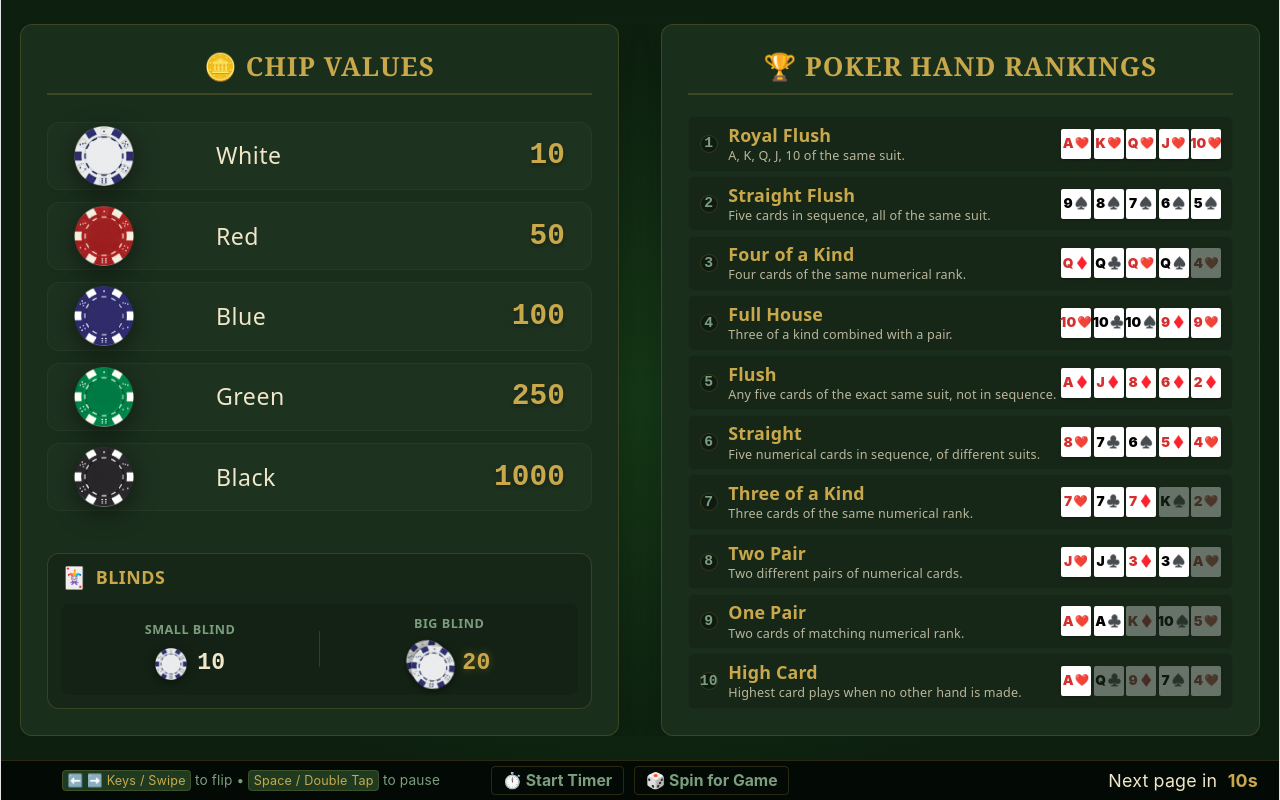
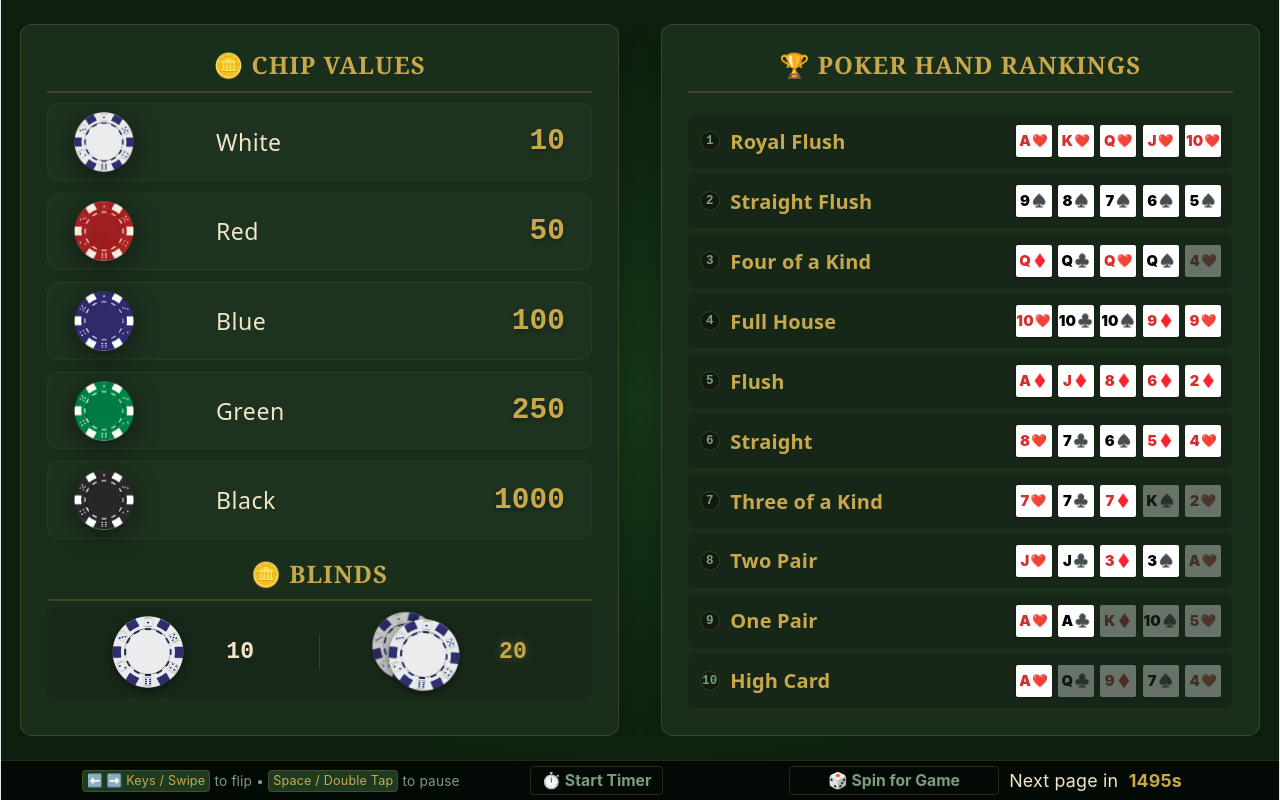
Before and after one commit to TrevorDKelly/poker_night, a Vue app: page / in a window 1280 px wide. Built offline with nearby package versions, Linux system fonts and the light colour scheme.

Commit message:
responsive for tablet

```diff
--- a/src/components/FooterBar.vue
+++ b/src/components/FooterBar.vue
@@ -18,10 +18,10 @@
       <template v-else>
         <span class="paused-badge">Paused</span>
         <span v-if="autoResumeMsRemaining > 0" class="auto-resume-info">
-          (Auto-resuming in {{ autoResumeSecondsRemaining }}s)
+          ({{ autoResumeSecondsRemaining }}s)
         </span>
         <button @click.stop="$emit('restart')" class="resume-btn">
-          ▶ Restart Now
+          ▶
         </button>
       </template>
     </div>
@@ -94,6 +94,7 @@ footer {
   font-size: 0.75rem;
   font-family: -apple-system, BlinkMacSystemFont, "Segoe UI", Roboto, sans-serif;
   transition: all 0.2s;
+  flex: 0.75;
 }
 
 .spinner-btn:hover {
@@ -106,7 +107,7 @@ footer {
   font-size: 0.65rem;
   color: var(--textMuted);
   font-family: -apple-system, BlinkMacSystemFont, "Segoe UI", Roboto, sans-serif;
-  flex: 1;
+  flex: 2;
 }
 
 .keys {
@@ -121,7 +122,7 @@ footer {
 .status-indicator {
   display: flex;
   flex: 1;
-  justify-content: right;
+  justify-content: left;
   align-items: center;
   gap: 0.5rem;
   font-size: 0.85rem;
--- a/src/components/LeaderboardList.vue
+++ b/src/components/LeaderboardList.vue
@@ -57,7 +57,7 @@ defineProps({
   min-height: 0;
 }
 .list-title {
-  font-size: 0.85rem;
+  font-size: clamp(0.75rem, 1.5vh, 3rem);
   font-weight: bold;
   color: var(--highlight, #c9a84c);
   text-transform: uppercase;
@@ -75,9 +75,11 @@ defineProps({
 }
 
 .board-row {
-  padding: 0.45rem 0.75rem;
-  font-size: 0.95rem;
+  padding: clamp(0.3rem, 1vh, 3rem) 0.75rem;
+  font-size: clamp(0.8rem, 1.6vh, 3rem);
   color: var(--textPrimary, #f0e6c8);
+  display: flex;
+  align-items: center;
 }
 
 .board-row:hover {
@@ -104,38 +106,34 @@ defineProps({
 }
 
 .col-rank {
-  width: 2rem;
-  flex-shrink: 0;
-  text-align: center;
-  font-size: 1rem;
+  width: 30px;
+  text-align: left;
+  font-size: clamp(0.8rem, 1.6vw, 1rem);
 }
 
 .rank-num {
-  font-size: 0.85rem;
-  color: var(--textMuted, #7a9e7e);
+  font-size: 0.75rem;
+  color: var(--textMuted);
 }
 
 .col-name {
   flex-grow: 1;
   font-weight: 500;
+  text-align: left;
 }
 
 .col-net {
-  min-width: 5rem;
-  text-align: right;
   font-weight: bold;
-  font-family: monospace;
-  font-size: 1rem;
 }
 
 .positive {
-  color: #5dca6e;
+  color: var(--positive, #4caf50);
 }
 
 .negative-label {
-  color: var(--textMuted, #7a9e7e);
+  font-size: 0.9em;
   font-style: italic;
+  opacity: 0.5;
   font-weight: normal;
-  font-size: 0.85rem;
 }
 </style>
--- a/src/components/flipper_pages/NetChart.vue
+++ b/src/components/NetChart.vue
@@ -83,7 +83,7 @@
 
 <script setup>
 import { computed } from 'vue'
-import { GRAPH_TIMEPOINT_COUNT } from '../../config/constants'
+import { GRAPH_TIMEPOINT_COUNT } from '../config/constants'
 
 const props = defineProps({
   transactions: {
@@ -285,17 +285,17 @@ const formatDate = (dateStr) => {
   display: flex;
   flex-direction: column;
   justify-content: start;
-  gap: 0.15rem; /* Reduced gap */
-  padding-right: 0.25rem; /* Reduced padding */
+  gap: 0.15rem;
+  padding-right: 0.25rem;
   min-width: 40px;
-  max-width: 60px; /* Added max-width */
+  max-width: 100px;
 }
 
 .legend-item {
   display: flex;
   align-items: center;
   gap: 0.25rem; /* Reduced gap */
-  font-size: 0.65rem; /* Reduced font size */
+  font-size: clamp(0.3rem, 1.5vh, 3rem);
   color: var(--textPrimary, #f0e6c8);
 }
 
@@ -324,7 +324,6 @@ const formatDate = (dateStr) => {
 .chart-svg {
   width: 100%;
   height: auto;
-  max-height: 145px;
 }
 
 .grid-lines line {
--- a/src/components/Timer.vue
+++ b/src/components/Timer.vue
@@ -111,6 +111,7 @@ onUnmounted(() => {
   gap: 0.5rem;
   font-size: 0.85rem;
   font-family: -apple-system, BlinkMacSystemFont, "Segoe UI", Roboto, sans-serif;
+  flex:1
 }
 
 .timer-countdown {
--- a/src/components/flipper_pages/ChipValues.vue
+++ b/src/components/flipper_pages/ChipValues.vue
@@ -1,5 +1,6 @@
 <template>
   <div class="flipper-panel">
+    <div class="chip-values-section">
       <div class="panel-header">
         <h2 class="panel-title">🪙 Chip Values</h2>
       </div>
@@ -16,36 +17,30 @@
           </div>
         </div>
       </div>
+    </div>
 
-    <div class="blinds-card">
-      <div class="blinds-card-header">
-        <span class="card-icon">🃏</span>
-        <h3 class="card-title">Blinds</h3>
+    <div class="blinds-section">
+      <div class="panel-header">
+        <h2 class="panel-title">🪙 Blinds</h2>
       </div>
       <div class="blinds-display-row">
-        <div class="blind-slot-vertical">
-          <span class="blind-name-top">Small Blind</span>
-          <div class="blind-bottom">
+        <div class="blind-slot">
           <div class="chip-image-container">
             <img :src="whiteChip" class="single-chip" alt="White Chip" />
           </div>
           <span class="blind-amt">10</span>
-          </div>
         </div>
 
         <div class="blinds-sep">
           <span class="sep-line-full"></span>
         </div>
 
-        <div class="blind-slot-vertical">
-          <span class="blind-name-top">Big Blind</span>
-          <div class="blind-bottom">
+        <div class="blind-slot">
           <div class="chip-image-container double-stack">
             <img :src="whiteChip" class="stack-chip chip-back" alt="White Chip" />
             <img :src="whiteChip" class="stack-chip chip-front" alt="White Chip" />
           </div>
           <span class="blind-amt highlight">20</span>
-          </div>
         </div>
       </div>
     </div>
@@ -69,6 +64,25 @@ const chips = [
 </script>
 
 <style scoped>
+.flipper-panel {
+  display: flex;
+  flex-direction: column;
+  height: 100%;
+}
+
+.chip-values-section {
+  flex: 0 0 75%;
+  display: flex;
+  flex-direction: column;
+  min-height: 0;
+}
+
+.blinds-section {
+  flex: 0 0 25%;
+  display: flex;
+  flex-direction: column;
+}
+
 .chips-container {
   display: flex;
   flex-direction: column;
@@ -154,34 +168,6 @@ const chips = [
   text-shadow: 0 2px 4px rgba(0, 0, 0, 0.3);
 }
 
-.blinds-card {
-  margin-top: 1rem;
-  background: rgba(0, 0, 0, 0.15);
-  border: 1px solid var(--borderSubtle, rgba(201, 168, 76, 0.15));
-  border-radius: 12px;
-  padding: clamp(0.6rem, 1.4vh, 0.9rem);
-}
-
-.blinds-card-header {
-  display: flex;
-  align-items: center;
-  gap: 0.4rem;
-  margin-bottom: 0.75rem;
-}
-
-.card-icon {
-  font-size: 1rem;
-}
-
-.card-title {
-  font-size: 0.85rem;
-  font-weight: bold;
-  color: var(--highlight, #c9a84c);
-  text-transform: uppercase;
-  letter-spacing: 0.5px;
-  margin: 0;
-}
-
 .blinds-display-row {
   display: flex;
   align-items: center;
@@ -192,43 +178,28 @@ const chips = [
   padding: clamp(0.35rem, 1.2vh, 0.75rem) 0.5rem;
 }
 
-.blind-slot-vertical {
-  display: flex;
-  flex-direction: column;
-  align-items: center;
-  gap: 0.35rem;
-  flex: 1;
-}
-
-.blind-name-top {
-  font-size: clamp(0.6rem, 1.2vh, 0.75rem);
-  color: var(--textMuted, #7a9e7e);
-  text-transform: uppercase;
-  letter-spacing: 0.5px;
-  font-weight: bold;
-}
-
-.blind-bottom {
+.blind-slot {
   display: flex;
   flex-direction: row;
   align-items: center;
-  justify-content: flex-start;
-  gap: 0.5rem;
+  justify-content: center;
+  gap: 2rem;
+  flex: 1;
 }
 
 .chip-image-container {
   display: flex;
   align-items: center;
   justify-content: center;
-  width: clamp(24px, 4vh, 32px);
-  height: clamp(24px, 4vh, 32px);
+  width: clamp(30px, 9vh, 80px);
+  height: clamp(30px, 9vh, 80px);
   flex-shrink: 0;
 }
 
 .chip-image-container.double-stack {
   position: relative;
-  width: clamp(34px, 5.5vh, 46px);
-  height: clamp(34px, 5.5vh, 46px);
+  width: clamp(30px, 9vh, 80px);
+  height: clamp(30px, 9vh, 80px);
 }
 
 .single-chip,
@@ -244,7 +215,7 @@ const chips = [
 }
 
 .chip-back {
-  transform: translate(-3px, -3px) rotate(-15deg) scale(0.95);
+  transform: translate(-15px, -6px) rotate(-15deg) scale(0.95);
   filter: drop-shadow(0 1px 2px rgba(0, 0, 0, 0.6)) brightness(0.85);
 }
 
--- a/src/components/flipper_pages/HandValues.vue
+++ b/src/components/flipper_pages/HandValues.vue
@@ -8,12 +8,7 @@
       <div v-for="hand in hands" :key="hand.name" class="hand-row panel-row">
         <!-- Rank -->
         <span class="rank panel-row-number">{{ hand.rank }}</span>
-
-        <!-- Name and Description -->
-        <div class="hand-meta">
-          <span class="hand-name">{{ hand.name }}</span>
-          <p class="description">{{ hand.description }}</p>
-        </div>
+        <span class="hand-name">{{ hand.name }}</span>
 
         <!-- Cards on the right -->
         <div class="hand-cards">
@@ -36,7 +31,6 @@ const hands = [
   {
     rank: 1,
     name: 'Royal Flush',
-    description: 'A, K, Q, J, 10 of the same suit.',
     cards: [
       { value: 'A', suit: '❤️' },
       { value: 'K', suit: '❤️' },
@@ -48,7 +42,6 @@ const hands = [
   {
     rank: 2,
     name: 'Straight Flush',
-    description: 'Five cards in sequence, all of the same suit.',
     cards: [
       { value: '9', suit: '♠️' },
       { value: '8', suit: '♠️' },
@@ -60,7 +53,6 @@ const hands = [
   {
     rank: 3,
     name: 'Four of a Kind',
-    description: 'Four cards of the same numerical rank.',
     cards: [
       { value: 'Q', suit: '♦️' },
       { value: 'Q', suit: '♣️' },
@@ -72,7 +64,6 @@ const hands = [
   {
     rank: 4,
     name: 'Full House',
-    description: 'Three of a kind combined with a pair.',
     cards: [
       { value: '10', suit: '❤️' },
       { value: '10', suit: '♣️' },
@@ -84,7 +75,6 @@ const hands = [
   {
     rank: 5,
     name: 'Flush',
-    description: 'Any five cards of the exact same suit, not in sequence.',
     cards: [
       { value: 'A', suit: '♦️' },
       { value: 'J', suit: '♦️' },
@@ -96,7 +86,6 @@ const hands = [
   {
     rank: 6,
     name: 'Straight',
-    description: 'Five numerical cards in sequence, of different suits.',
     cards: [
       { value: '8', suit: '❤️' },
       { value: '7', suit: '♣️' },
@@ -108,7 +97,6 @@ const hands = [
   {
     rank: 7,
     name: 'Three of a Kind',
-    description: 'Three cards of the same numerical rank.',
     cards: [
       { value: '7', suit: '❤️' },
       { value: '7', suit: '♣️' },
@@ -120,7 +108,6 @@ const hands = [
   {
     rank: 8,
     name: 'Two Pair',
-    description: 'Two different pairs of numerical cards.',
     cards: [
       { value: 'J', suit: '❤️' },
       { value: 'J', suit: '♣️' },
@@ -132,7 +119,6 @@ const hands = [
   {
     rank: 9,
     name: 'One Pair',
-    description: 'Two cards of matching numerical rank.',
     cards: [
       { value: 'A', suit: '❤️' },
       { value: 'A', suit: '♣️' },
@@ -144,7 +130,6 @@ const hands = [
   {
     rank: 10,
     name: 'High Card',
-    description: 'Highest card plays when no other hand is made.',
     cards: [
       { value: 'A', suit: '❤️' },
       { value: 'Q', suit: '♣️', filler: true },
@@ -204,43 +189,34 @@ const hands = [
 }
 
 .rank {
-  font-size: 0.7rem;
-  width: 16px;
-  height: 16px;
+  font-size: clamp(0.6rem, 1vh, 3rem);
+  width: 2.25vh;
+  height: 2.25vh;
 }
 
 .hand-name {
-  font-size: 0.85rem;
+  flex: 1;
+  text-align: left;
+  font-size: clamp(0.75rem, 2.5vh, 5rem);
   font-weight: bold;
   color: var(--highlight, #c9a84c);
   white-space: nowrap;
-  overflow: hidden;
-  text-overflow: ellipsis;
-}
-
-.description {
-  margin: 0;
-  font-size: 0.68rem;
-  color: var(--textPrimary, #f0e6c8);
-  opacity: 0.75;
-  white-space: nowrap;
-  overflow: hidden;
-  text-overflow: ellipsis;
-  line-height: 1.1;
 }
 
 .hand-cards {
   display: flex;
-  gap: 0.12rem;
+  justify-content: flex-end;
+  gap: clamp(0.1rem, 0.5vw, 2rem);
   flex-shrink: 0;
+  flex:1
 }
 
 .card {
   background: #ffffff;
   color: #000000;
   border-radius: 2px;
-  width: 36px;
-  height: 32px;
+  width: clamp(30px, 8vw, 36px);
+  height: clamp(30px, 8vw, 32px);
   box-sizing: border-box;
   display: flex;
   flex-direction: row;
@@ -252,13 +228,13 @@ const hands = [
 }
 
 .card-val {
-  font-size: 0.7rem;
+  font-size: clamp(0.65rem, 1.4vw, 0.7rem);
   font-weight: 900;
   line-height: 1;
 }
 
 .card .suit {
-  font-size: 0.6rem;
+  font-size: clamp(0.55rem, 1.2vw, 0.6rem);
   line-height: 1;
 }
 
@@ -271,13 +247,9 @@ const hands = [
   filter: grayscale(0.5);
 }
 
-@media (max-height: 800px) {
-  .card {
-    width: 30px;
-    height: 30px;
+@media (max-width: 768px) {
+  .hand-row {
+    padding: 0.2rem 0.4rem;
   }
-  .card-val { font-size: 0.65rem; }
-  .card .suit { font-size: 0.55rem; }
-  .description { font-size: 0.6rem; }
 }
 </style>
--- a/src/components/flipper_pages/HouseRules.vue
+++ b/src/components/flipper_pages/HouseRules.vue
@@ -64,7 +64,7 @@ const { quadPotValue } = useQuadPot()
   justify-content: flex-start;
   align-items: center;
   gap: 0.75rem;
-  font-size: 0.8rem;
+  font-size: clamp(0.7rem, 1.75vh, 4rem);
 }
 
 .info-label {
@@ -101,10 +101,10 @@ const { quadPotValue } = useQuadPot()
 }
 
 .rule-row {
-  padding: 0.2rem 0.75rem;
+  padding: clamp(0.3rem, 1vh, 2rem) 0.75rem;
   display: flex;
   gap: 0.5rem;
-  align-items: flex-start;
+  align-items: center;
   border-bottom: 1px solid rgba(255, 255, 255, 0.05);
   transition: background-color 0.2s ease;
   justify-content: flex-start;
@@ -119,7 +119,7 @@ const { quadPotValue } = useQuadPot()
 }
 
 .rule-number {
-  font-size: 0.75rem;
+  font-size: clamp(0.65rem, 1.3vw, 0.75rem);
   font-weight: bold;
   color: var(--highlight, #c9a84c);
   min-width: 24px;
@@ -140,13 +140,13 @@ const { quadPotValue } = useQuadPot()
 
 .rule-text {
   margin: 0;
-  font-size: 0.85rem;
+  font-size: clamp(0.75rem, 2vh, 4rem);
   color: var(--textPrimary, #f0e6c8);
   line-height: 1.4;
 }
 
 .rule-author {
-  font-size: 0.7rem;
+  font-size: clamp(0.6rem, 1.2vh, 3rem);
   color: var(--textMuted, #7a9e7e);
   font-style: italic;
   display: block;
@@ -156,7 +156,7 @@ const { quadPotValue } = useQuadPot()
 .no-rules {
   color: var(--textMuted, #7a9e7e);
   font-style: italic;
-  font-size: 0.9rem;
+  font-size: clamp(0.8rem, 1.6vw, 0.9rem);
   padding: 1.5rem;
   text-align: center;
 }
--- a/src/components/flipper_pages/Leaderboard.vue
+++ b/src/components/flipper_pages/Leaderboard.vue
@@ -71,6 +71,6 @@ const formatRoi = (value) => {
 .divider {
   height: 1px;
   background-color: var(--borderSubtle);
-  margin: 0.5rem 0;
+  margin: clamp(0.2rem, 1vh, 0.5rem) 0;
 }
 </style>
--- a/src/components/flipper_pages/Stats.vue
+++ b/src/components/flipper_pages/Stats.vue
@@ -15,20 +15,20 @@
       </div>
       <div class="stats-grid panel-scrollable">
         <!-- Stat Cards -->
-        <div class="stat-card">
-          <span class="stat-label">Most KOs</span>
-          <span class="stat-value highlight">{{ stats.mostKOs.name }} ({{ stats.mostKOs.count }})</span>
+        <div class="card stat-card">
+          <span class="card-title">Most KOs</span>
+          <span class="card-value highlight">{{ stats.mostKOs.name }} ({{ stats.mostKOs.count }})</span>
         </div>
-        <div class="stat-card">
-          <span class="stat-label">Most Busted</span>
-          <span class="stat-value">{{ stats.mostBustedName }} ({{ stats.mostBustedCount }})</span>
+        <div class="card stat-card">
+          <span class="card-title">Most Busted</span>
+          <span class="card-value">{{ stats.mostBustedName }} ({{ stats.mostBustedCount }})</span>
         </div>
 
         <!-- List Cards -->
         <!-- K/D -->
-        <div class="list-card">
-          <div class="list-title">Top 3 K/D Ratio</div>
-          <div class="list-items">
+        <div class="card list-card">
+          <div class="card-title">Top 3 K/D Ratio</div>
+          <div class="card-value list-items">
             <div v-if="stats.top3KD[0]" class="list-item rank-1">
               {{ stats.top3KD[0].name }} ({{ stats.top3KD[0].k }}:{{ stats.top3KD[0].d }})
             </div>
@@ -45,9 +45,9 @@
         </div>
 
         <!-- Rivalries -->
-        <div class="list-card">
-          <div class="list-title">Biggest Rivals</div>
-          <div class="list-items">
+        <div class="card list-card">
+          <div class="card-title">Biggest Rivals</div>
+          <div class="card-value list-items">
             <div v-if="stats.topRivalries[0]" class="list-item rank-1 rivalry">
               <span class="rival-name">{{ stats.topRivalries[0].a }}</span>
               <span class="rivalry-vs">vs</span>
@@ -73,29 +73,29 @@
         </div>
 
 
-        <div class="stat-card">
-          <span class="stat-label">All Time {{ CURRENCY }} on Table</span>
-          <span class="stat-value">${{ stats.totalPot }}</span>
+        <div class="card stat-card">
+          <span class="card-title">All Time {{ CURRENCY }} on Table</span>
+          <span class="card-value">${{ stats.totalPot }}</span>
         </div>
-        <div class="stat-card">
-          <span class="stat-label">Poker Nights</span>
-          <span class="stat-value">{{ stats.pokerNights }}</span>
+        <div class="card stat-card">
+          <span class="card-title">Poker Nights</span>
+          <span class="card-value">{{ stats.pokerNights }}</span>
         </div>
-        <div class="stat-card">
-          <span class="stat-label">Total Players</span>
-          <span class="stat-value">{{ stats.totalPlayers }}</span>
+        <div class="card stat-card">
+          <span class="card-title">Total Players</span>
+          <span class="card-value">{{ stats.totalPlayers }}</span>
         </div>
-        <div class="stat-card">
-          <span class="stat-label">Total KOs</span>
-          <span class="stat-value">{{ stats.totalKOs }}</span>
+        <div class="card stat-card">
+          <span class="card-title">Total KOs</span>
+          <span class="card-value">{{ stats.totalKOs }}</span>
         </div>
-        <div class="stat-card">
-          <span class="stat-label">Current Quad Pot</span>
-          <span class="stat-value">${{ quadPotValue }}</span>
+        <div class="card stat-card">
+          <span class="card-title">Current Quad Pot</span>
+          <span class="card-value">${{ quadPotValue }}</span>
         </div>
-        <div class="stat-card">
-          <span class="stat-label">Top Quad Pot</span>
-          <span class="stat-value">{{ stats.biggestQuadPotWin.name }} (${{ stats.biggestQuadPotWin.amount }})</span>
+        <div class="card stat-card">
+          <span class="card-title">Top Quad Pot</span>
+          <span class="card-value">{{ stats.biggestQuadPotWin.name }} (${{ stats.biggestQuadPotWin.amount }})</span>
         </div>
       </div>
     </div>
@@ -106,7 +106,7 @@
 import { computed } from 'vue'
 import { TRANSACTIONS, CURRENCY } from '../../config/leaderboard.js'
 import { HOUSE_RULES } from '../../config/houseRules.js'
-import NetChart from './NetChart.vue'
+import NetChart from '../NetChart.vue'
 import { useQuadPot } from '../../logic/useQuadPot.js'
 
 const { quadPotValue } = useQuadPot()
@@ -212,34 +212,40 @@ const stats = computed(() => {
 .stats-grid {
   display: grid;
   grid-template-columns: 1fr 1fr;
-  gap: 0.5rem;
+  gap: clamp(0.3rem, 1vw, 0.5rem);
   flex-grow: 1;
   align-content: start;
   overflow-y: auto;
 }
 
-.stat-card {
+.card {
   background: rgba(0, 0, 0, 0.2);
   border: 1px solid rgba(255, 255, 255, 0.04);
   border-radius: 8px;
-  padding: 0.5rem 0.6rem;
+  padding: clamp(0.3rem, 1vh, 1.5rem) clamp(0.4rem, 1vw, 1.5rem);
   display: flex;
+}
+.list-card {
+  flex-direction: column;
+  gap: 0.2rem;
+}
+
+.stat-card {
   justify-content: space-between;
   align-items: center;
-  gap: 0.5rem;
   grid-column: span 1;
 }
 
-.stat-label {
-  font-size: 0.65rem;
+.xxx {
+  font-size: clamp(0.55rem, 1.5vh, 3rem);
   color: var(--textMuted, #7a9e7e);
   text-transform: uppercase;
   letter-spacing: 0.4px;
   white-space: nowrap;
 }
 
-.stat-value {
-  font-size: 0.9rem;
+.card-value {
+  font-size: clamp(0.75rem, 1.75vh, 3rem);
   font-weight: bold;
   color: var(--textPrimary, #f0e6c8);
   font-family: monospace;
@@ -248,22 +254,12 @@ const stats = computed(() => {
   text-overflow: ellipsis;
 }
 
-.stat-value.highlight {
+.card-value.highlight {
   color: var(--highlight, #c9a84c);
 }
 
-.list-card {
-  background: rgba(0, 0, 0, 0.2);
-  border: 1px solid rgba(255, 255, 255, 0.04);
-  border-radius: 8px;
-  padding: 0.45rem 0.6rem;
-  display: flex;
-  flex-direction: column;
-  gap: 0.2rem;
-}
-
-.list-title {
-  font-size: 0.65rem;
+.card-title {
+  font-size: clamp(0.55rem, 1.25vh, 3rem);
   color: var(--textMuted, #7a9e7e);
   text-transform: uppercase;
   letter-spacing: 0.4px;
@@ -275,8 +271,6 @@ const stats = computed(() => {
   display: flex;
   flex-direction: column;
   gap: 0.1rem;
-  font-family: monospace;
-  font-weight: bold;
 }
 
 .list-item {
@@ -285,17 +279,16 @@ const stats = computed(() => {
 }
 
 .list-item.rank-1 {
-  font-size: 1rem;
   color: var(--highlight, #c9a84c);
 }
 
 .list-item.rank-2 {
-  font-size: 0.85rem;
+  font-size: 0.8em;
   opacity: 0.8;
 }
 
 .list-item.rank-3 {
-  font-size: 0.75rem;
+  font-size: 0.75em;
   opacity: 0.6;
 }
 
@@ -317,7 +310,7 @@ const stats = computed(() => {
 }
 
 .list-item-placeholder {
-  font-size: 0.8rem;
+  font-size: clamp(0.7rem, 1.4vw, 0.8rem);
   color: var(--textMuted, #7a9e7e);
   opacity: 0.6;
   text-align: center;
--- a/src/config/constants.js
+++ b/src/config/constants.js
@@ -1,4 +1,4 @@
-export const FLIPPER_INTERVAL_MS = secondsToMs(15) // 3 seconds
+export const FLIPPER_INTERVAL_MS = secondsToMs(1500) // 3 seconds
 export const RESUME_DELAY_MS = minutesToMs(1) // 1 minute delay before auto-resuming
 export const TIMER_DURATION_MS = minutesToMs(30) // 30 minutes in milliseconds
 
--- a/src/style.css
+++ b/src/style.css
@@ -15,7 +15,7 @@
   --heading: system-ui, 'Segoe UI', Roboto, sans-serif;
   --mono: ui-monospace, Consolas, monospace;
 
-  font: 21px/100% var(--sans);
+  font: 21px var(--sans);
   letter-spacing: 0.18px;
   color-scheme: light dark;
   color: var(--text);
@@ -334,7 +334,7 @@ code {
 
 .panel-title {
   color: var(--highlight, #c9a84c) !important;
-  font-size: 1.25rem !important;
+  font-size: 3vh !important;
   margin: 0 auto !important;
   text-transform: uppercase;
   letter-spacing: 1px;
```
Lines whose indentation alone changed are shown as unchanged.
